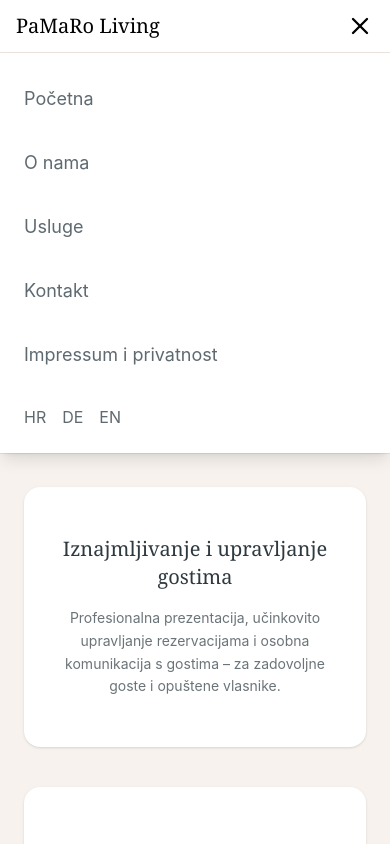
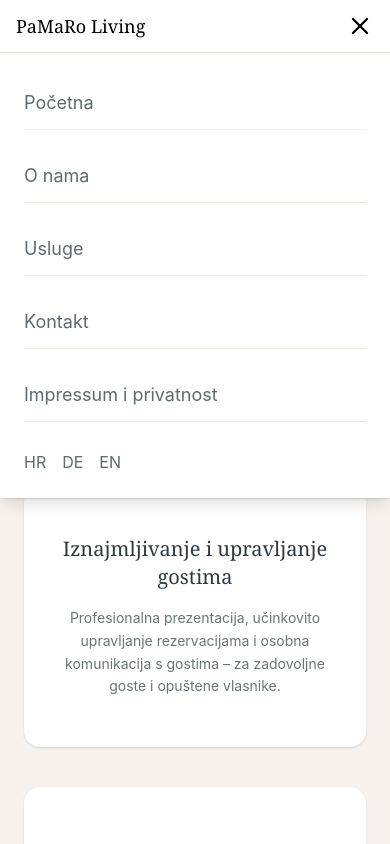
Before and after one commit to paulina44444/PaMaRoLiving, a React (Vite) app: page / in a window 390 px wide. Both pictures are taken after a click on the button 360 px from the left and 26 px from the top of the page. Shown: the top 844 px of the page. Built offline with nearby package versions, Linux system fonts and the light colour scheme.

Commit message:
change mobile

```diff
--- a/src/App.jsx
+++ b/src/App.jsx
@@ -17,7 +17,7 @@ function Navigation({ setPage, lang, setLang }) {
     <header className="w-full bg-white border-b border-[#e8e1dc] fixed top-0 left-0 z-50">
       <div className="max-w-6xl mx-auto px-4 md:px-6 py-3 md:py-4 flex items-center justify-between">
         <button
-  className="font-serif text-xl md:text-2xl"
+  className="font-serif text-lg md:text-2xl"
   onClick={() => setPage("home")}
 >
   PaMaRo Living
@@ -57,7 +57,7 @@ className="block"
     {navLabels[lang].map((label, i) => (
       <button
         key={i}
-        className="text-left py-2 text-lg"
+        className="text-left py-3 text-lg border-b border-[#f1ebe6]"
         onClick={() => {
           setPage(["home", "about", "services", "contact", "legal"][i]);
           setMenuOpen(false);
```
